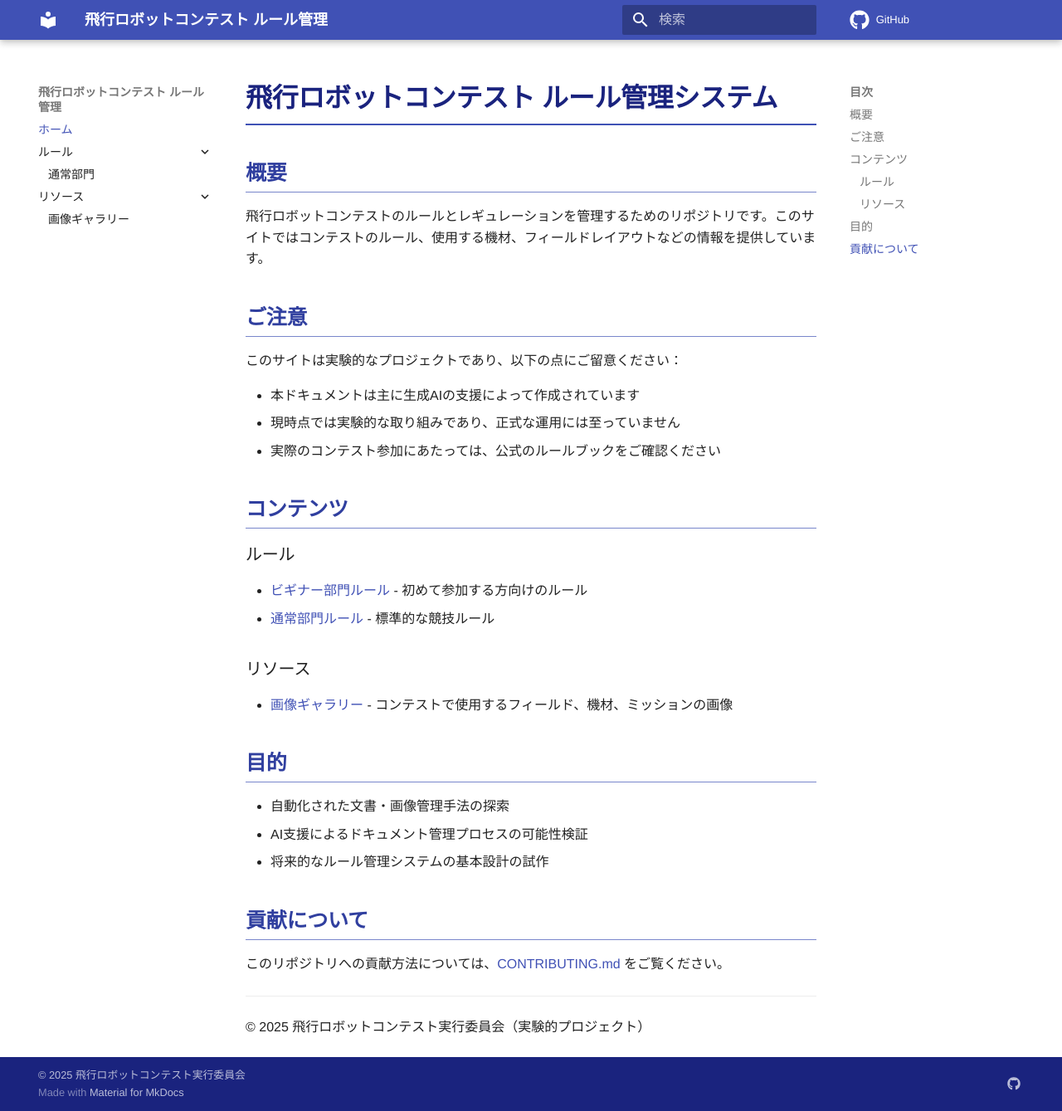
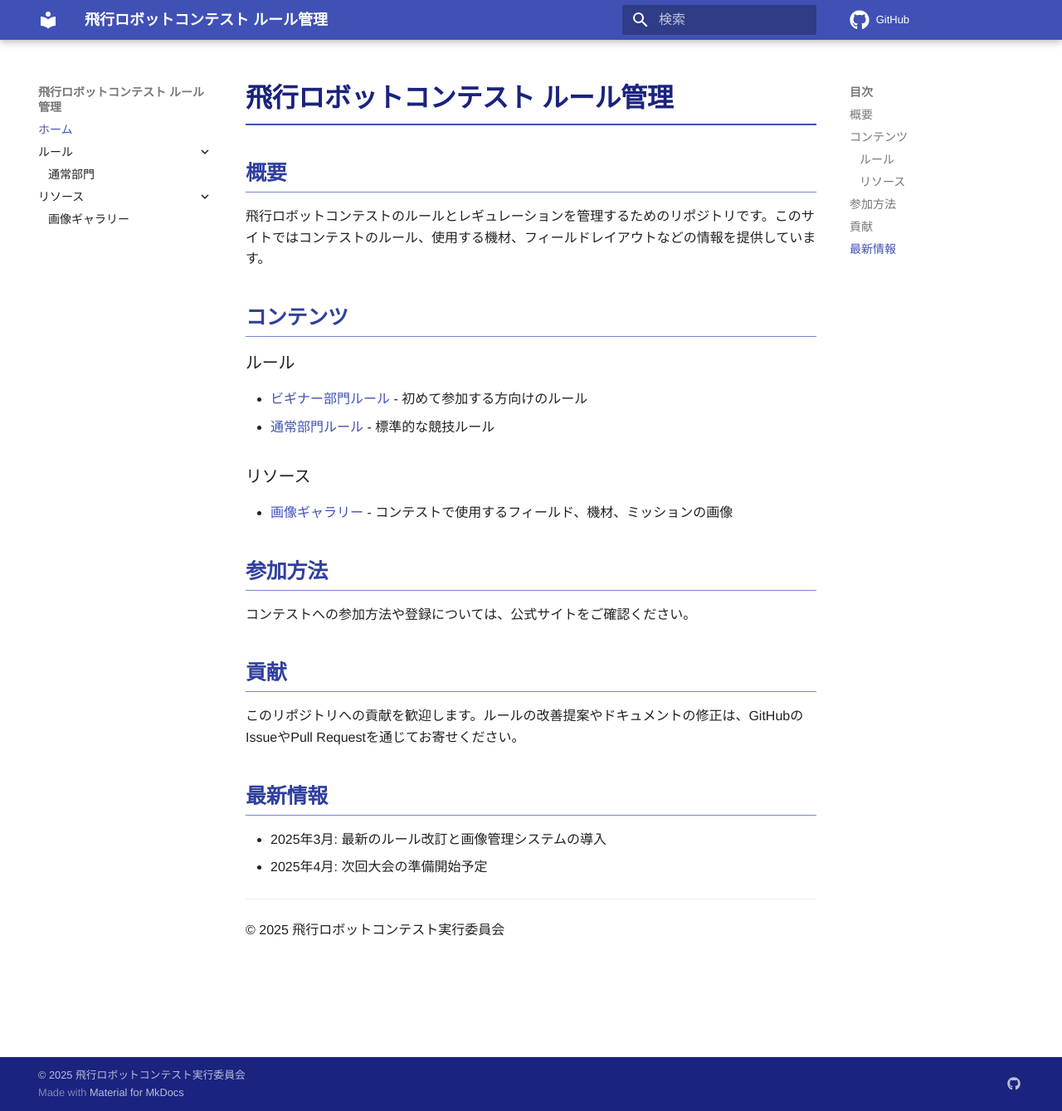
Before and after one commit to Yaaasoh/flying-robot-contest-rules-public, an MkDocs documentation site: the page built from docs/index.md, in a window 1280 px wide and 1339 px high. Shown: the whole window at 83% size. Built offline with MkDocs 1.6.1 and Material for MkDocs 9.7.7, drawn with Linux system fonts in a browser that asks for light colours; comment, search, counter and statistics services are not loaded.

Commit message:
Add docs/index.md for MkDocs

```diff
--- a/docs/index.md
+++ b/docs/index.md
@@ -1,38 +1,33 @@
-# 飛行ロボットコンテスト ルール管理システム
+# 飛行ロボットコンテスト ルール管理
 
 ## 概要
 
 飛行ロボットコンテストのルールとレギュレーションを管理するためのリポジトリです。このサイトではコンテストのルール、使用する機材、フィールドレイアウトなどの情報を提供しています。
 
-## ご注意
-
-このサイトは実験的なプロジェクトであり、以下の点にご留意ください：
-
-- 本ドキュメントは主に生成AIの支援によって作成されています
-- 現時点では実験的な取り組みであり、正式な運用には至っていません
-- 実際のコンテスト参加にあたっては、公式のルールブックをご確認ください
-
 ## コンテンツ
 
 ### ルール
 
-- [ビギナー部門ルール](beginner/) - 初めて参加する方向けのルール
-- [通常部門ルール](regular/) - 標準的な競技ルール
+- [ビギナー部門ルール](beginner/index.md) - 初めて参加する方向けのルール
+- [通常部門ルール](regular/index.md) - 標準的な競技ルール
 
 ### リソース
 
-- [画像ギャラリー](images/) - コンテストで使用するフィールド、機材、ミッションの画像
+- [画像ギャラリー](image-gallery.md) - コンテストで使用するフィールド、機材、ミッションの画像
 
-## 目的
+## 参加方法
 
-- 自動化された文書・画像管理手法の探索
-- AI支援によるドキュメント管理プロセスの可能性検証
-- 将来的なルール管理システムの基本設計の試作
+コンテストへの参加方法や登録については、公式サイトをご確認ください。
 
-## 貢献について
+## 貢献
 
-このリポジトリへの貢献方法については、[CONTRIBUTING.md](https://github.com/Yaaasoh/flying-robot-contest-rules-public/blob/main/CONTRIBUTING.md) をご覧ください。
+このリポジトリへの貢献を歓迎します。ルールの改善提案やドキュメントの修正は、GitHubのIssueやPull Requestを通じてお寄せください。
+
+## 最新情報
+
+- 2025年3月: 最新のルール改訂と画像管理システムの導入
+- 2025年4月: 次回大会の準備開始予定
 
 ---
 
-© 2025 飛行ロボットコンテスト実行委員会（実験的プロジェクト）
+© 2025 飛行ロボットコンテスト実行委員会
```
